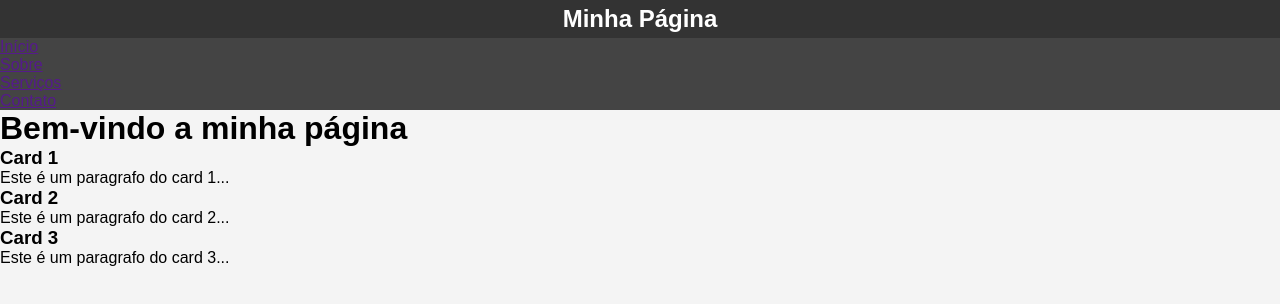
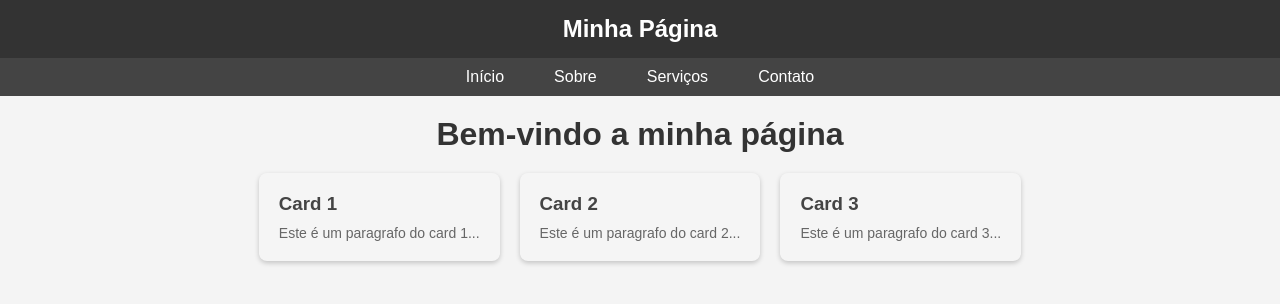
Before and after one commit to prof-mileniorocha/aulas-front, a plain HTML site: page index.html in a window 1280 px wide. Drawn offline with Linux system fonts and the light colour scheme.

Commit message:
Atualizando style do site

```diff
--- a/style.css
+++ b/style.css
@@ -12,11 +12,70 @@ body {
 header {
     background-color: #333;
     color: white;
-    padding: 5px;
+    padding: 15px;
     text-align: center;
 }
 
 nav {
     background-color: #444;
 }
-+*''
+
+nav ul {
+    list-style: none;
+    display: flex;
+    justify-content: center;
+}
+
+nav ul li {
+    margin: 0 15px;
+}
+
+nav ul li a {
+    color: white;
+    text-decoration: none;
+    padding: 10px;
+    display: block;
+}
+
+nav ul li a:hover {
+    background-color: #666;
+    border-radius: 5px;
+}
+
+/* Conteúdo principal */
+main {
+    padding: 20px;
+    text-align: center;
+}
+
+h1 {
+    margin-bottom: 20px;
+    color: #333;
+}
+
+/* Cards */
+.cards {
+    display: flex;
+    justify-content: center;
+    gap: 20px;
+    flex-wrap: wrap;
+}
+
+.card {
+    background-color: rgba(255, 255, 255, 0.091);
+    padding: 20px;
+    width: 250;
+    border-radius: 8px;
+    box-shadow: 0 2px 5px rgba(0, 0, 0, 0.2);
+    text-align: left;
+}
+
+.card h3 {
+    margin-bottom: 10px;
+    color: #444;
+}
+
+.card p {
+    color: #666;
+    font-size: 14px;
+}
```
